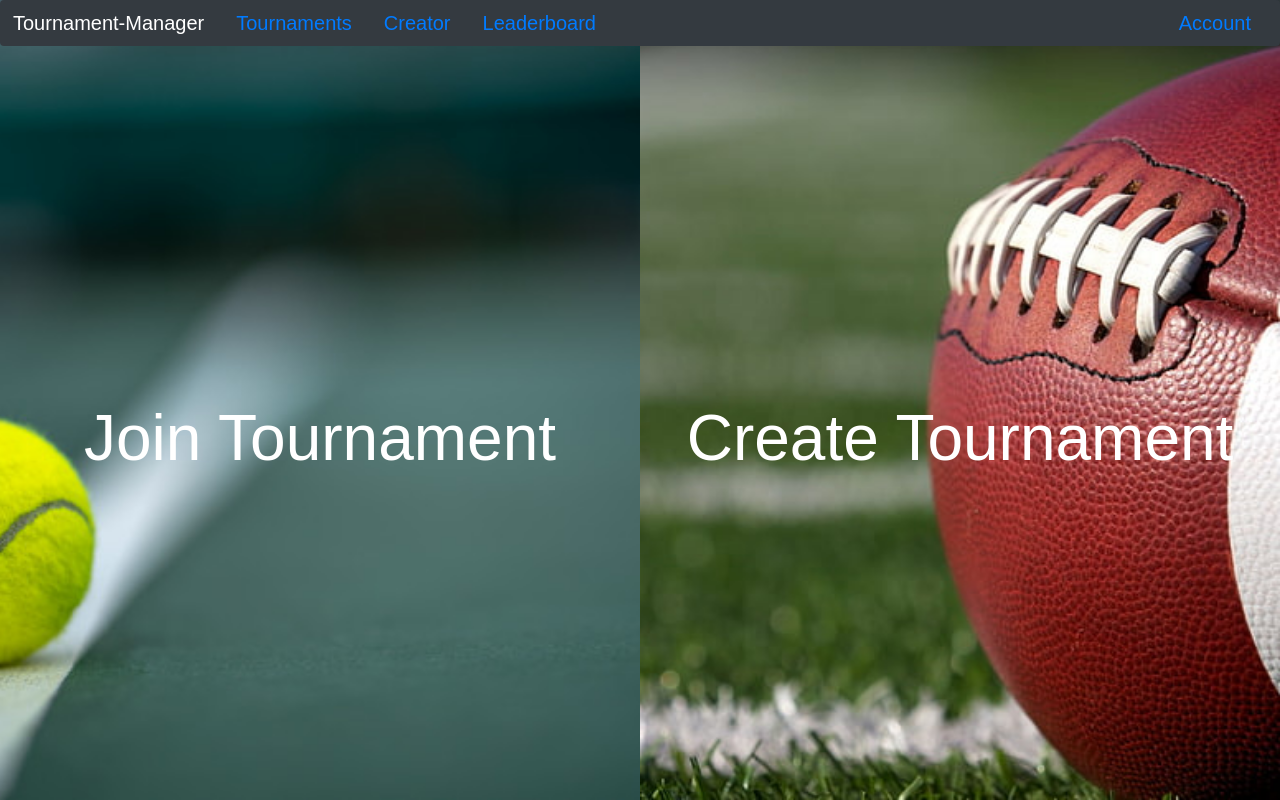
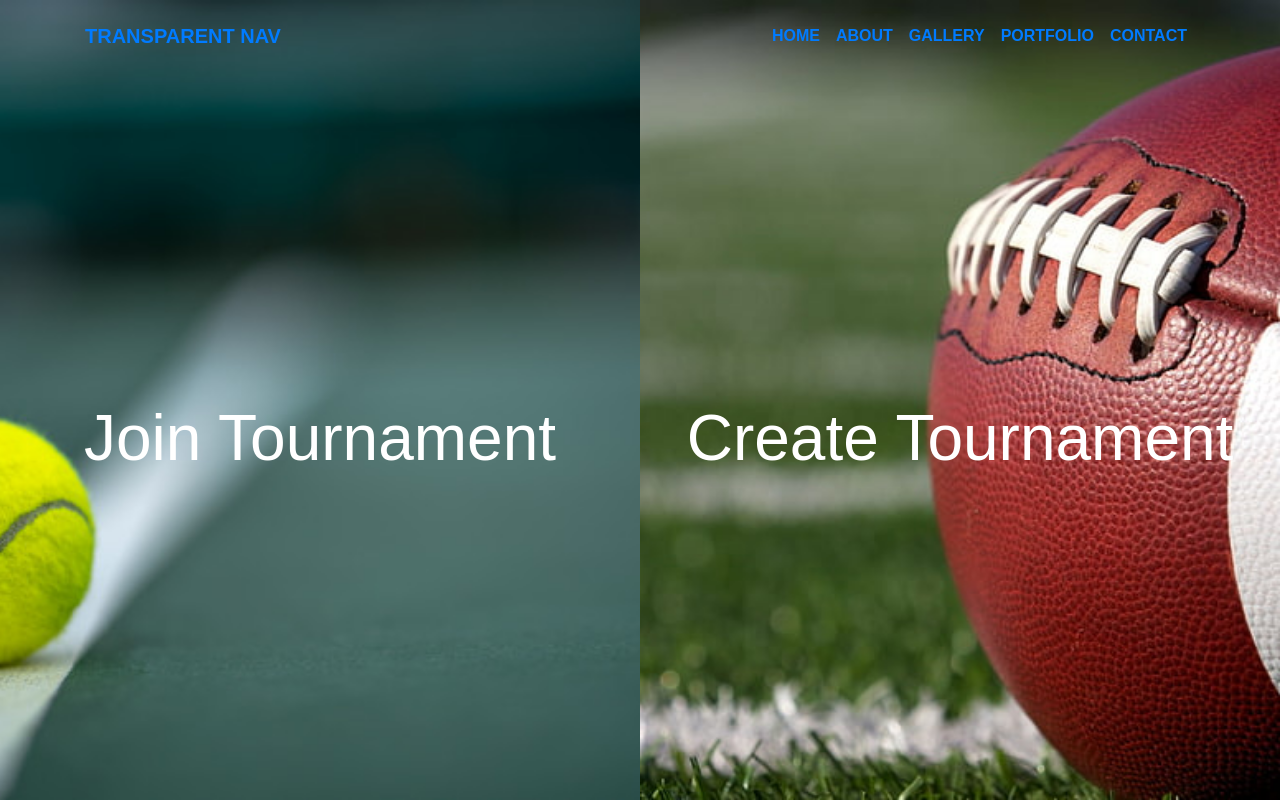
Before and after one commit to Dominik7797/Tournament-Manager, a React (Create React App) app in the folder Tournament Manager/ClientApp/: page / in a window 1280 px wide. Built offline with nearby package versions, Linux system fonts and the light colour scheme.

Commit message:
added transperent nav needs data

```diff
--- a/Tournament Manager/ClientApp/src/components/TournamentNavbar.js
+++ b/Tournament Manager/ClientApp/src/components/TournamentNavbar.js
@@ -4,34 +4,24 @@
 import {
     Link
 } from "react-router-dom";
-import '../css/NavbarCSS.css'
 
 
 export default function TournamentNavbar() {
     return (
-        <nav class="navbar navbar sticky-top navbar-toggler navbar-dark bg-dark navbar-expand-custom">
-                <button class="navbar-toggler" type="button" data-toggle="collapse" data-target="#navbarSupportedContent" aria-controls="navbarSupportedContent" aria-expanded="false" aria-label="Toggle navigation">
-                    <span class="navbar-toggler-icon"></span>
-                </button>
-                <div class="collapse navbar-collapse" id="navbarSupportedContent">
-                    <Navbar.Brand as={Link} to="/">Tournament-Manager</Navbar.Brand>
-                    <Nav className="mr-auto">
-                        <Nav.Link as={Link} to="/tournaments">Tournaments</Nav.Link>
-                        <Nav.Link as={Link} to="/tournament-create">Creator</Nav.Link>
-                        <Nav.Link as={Link} to="/leaderboard">Leaderboard</Nav.Link>
-                    </Nav>
-                    <Nav>
-                        <li class="nav-item dropdown">
-                        <Nav.Link as={Link} class="nav-link dropdown-toggle nav nav-item " to="/account" id="navbarDropdown" role="button" data-toggle="dropdown" aria-haspopup="true" aria-expanded="false">
-                            Account
-                        </Nav.Link>
-                            <ul class="dropdown-menu" aria-labelledby="navbarDropdown">
-                                <Nav.Link as={Link} class="dropdown-item" to="/login">Sign In</Nav.Link>
-                                <Nav.Link as={Link} class="dropdown-item" to="/register">Registration</Nav.Link>
-                            </ul>
-                        </li>
-                    </Nav>
+        <nav class="navbar navbar-expand-lg fixed-top py-3">
+            <div class="container"><a href="#" class="navbar-brand text-uppercase font-weight-bold">Transparent Nav</a>
+                <button type="button" data-toggle="collapse" data-target="#navbarSupportedContent" aria-controls="navbarSupportedContent" aria-expanded="false" aria-label="Toggle navigation" class="navbar-toggler navbar-toggler-right"><i class="fa fa-bars"></i></button>
+
+                <div id="navbarSupportedContent" class="collapse navbar-collapse">
+                    <ul class="navbar-nav ml-auto">
+                        <li class="nav-item active"><a href="#" class="nav-link text-uppercase font-weight-bold">Home <span class="sr-only">(current)</span></a></li>
+                        <li class="nav-item"><a href="#" class="nav-link text-uppercase font-weight-bold">About</a></li>
+                        <li class="nav-item"><a href="#" class="nav-link text-uppercase font-weight-bold">Gallery</a></li>
+                        <li class="nav-item"><a href="#" class="nav-link text-uppercase font-weight-bold">Portfolio</a></li>
+                        <li class="nav-item"><a href="#" class="nav-link text-uppercase font-weight-bold">Contact</a></li>
+                    </ul>
                 </div>
-</nav>
+            </div>
+        </nav>
     );
 }
--- a/Tournament Manager/ClientApp/src/css/NavbarCSS.css
+++ b/Tournament Manager/ClientApp/src/css/NavbarCSS.css
@@ -1,26 +1,38 @@
-.navbar-expand-custom {
-    flex-direction: row;
-    flex-wrap: nowrap;
-    justify-content: flex-start;
+.navbar {
+    transition: all 0.4s;
 }
 
-.navbar-expand-custom .navbar-nav {
-    flex-direction: row;
-}
+    .navbar .nav-link {
+        color: #fff;
+    }
 
-.navbar-expand-custom .navbar-nav .nav-link {
-    padding-right: .5rem;
-    padding-left: .5rem;
-}
+        .navbar .nav-link:hover,
+        .navbar .nav-link:focus {
+            color: #fff;
+            text-decoration: none;
+        }
 
-.navbar-expand-custom .navbar-collapse {
-    display: flex !important;
-}
+    .navbar .navbar-brand {
+        color: #fff;
+    }
 
-.navbar-expand-custom .navbar-toggler {
-    display: none;
-}
 
-.navbar-expand-custom .navbar-nav .dropdown-menu {
-    position: absolute;
-}
+    /* Change navbar styling on scroll */
+    .navbar.active {
+        background: #fff;
+        box-shadow: 1px 2px 10px rgba(0, 0, 0, 0.1);
+    }
+
+        .navbar.active .nav-link {
+            color: #555;
+        }
+
+            .navbar.active .nav-link:hover,
+            .navbar.active .nav-link:focus {
+                color: #555;
+                text-decoration: none;
+            }
+
+        .navbar.active .navbar-brand {
+            color: #555;
+        }
```
